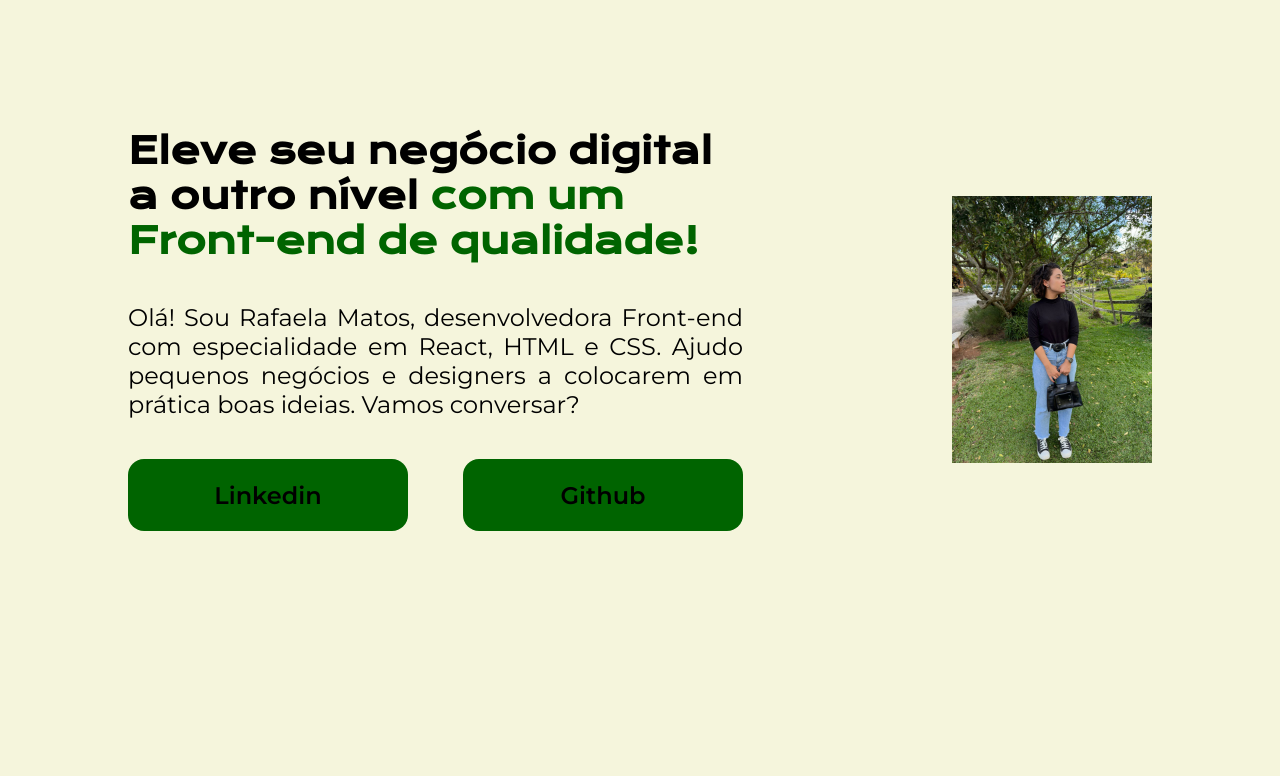
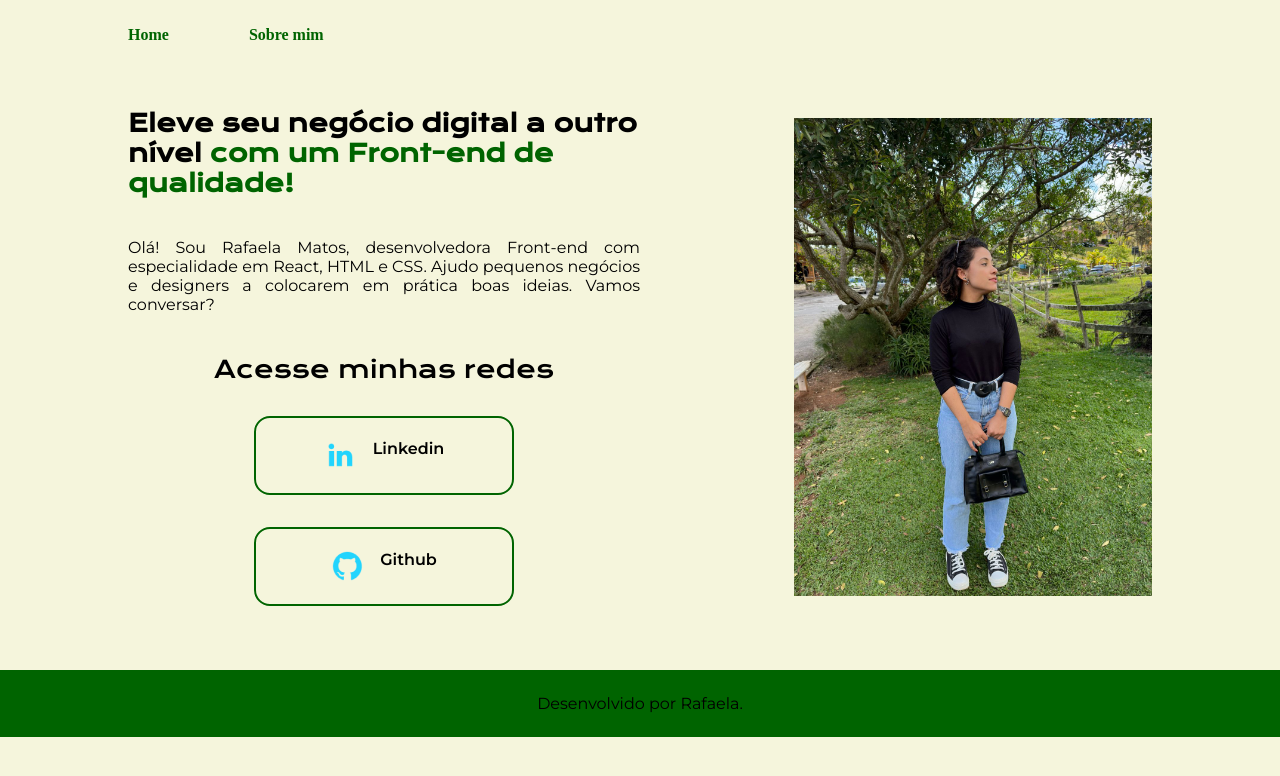
Before and after one commit to Rafamcs/Portifolio, a plain HTML site: page index.html in a window 1280 px wide. Drawn offline with nearby package versions, Linux system fonts and the light colour scheme.

Commit message:
Adicionando novos recursos

```diff
--- a/index.html
+++ b/index.html
@@ -5,21 +5,35 @@
      <meta http-equiv="X-UA-Compatible" content=" IE=edge">
      <meta name="viewport" content="width=device-width, inital-scale= 1.0">
      <title> Portifolio</title>
-     <link rel="stylesheet" href="styles.css">
+     <link rel="stylesheet" href="./styles/styles.css">
 </head>
 <body>
-    <header></header>
+    <header class="cabecalho">
+        <nav class="cabecalho__menu">
+         <a class="cabecalho__menu__link" href="index.html">Home</a>
+         <a class="cabecalho__menu__link"href= "about.html">Sobre mim</a>
+        </nav>
+    </header>
     <main class="apresentacao">
         <section class="apresentacao__conteudo">
             <h1 class="apresentacao__conteudo__titulo"> Eleve seu negócio digital a outro nível<strong class="titulo-destaque"> com um Front-end de qualidade!</strong></h1>
             <p class="apresentacao__conteudo__texto">Olá! Sou Rafaela Matos, desenvolvedora Front-end com especialidade em React, HTML e CSS. Ajudo pequenos negócios e designers a colocarem em prática boas ideias. Vamos conversar?</p>
         <div class="apresentacao__links">
-            <a class="apresentacao__links__link" href="https://www.linkedin.com/in/rafaela-matos-cardoso-severo">Linkedin</a>
-            <a class="apresentacao__links__link" href="https://github.com/Rafamcs ">Github</a>
+            <h2 class="apresentacao__links__subtitulo"> Acesse minhas redes</h2>
+            <a class="apresentacao__links__navegacao" href="https://www.linkedin.com/in/rafaela-matos-cardoso-severo-aa9bb7282/">
+                <img src="./assets/linkedin.png">
+                Linkedin
+            </a>
+            <a class="apresentacao__links__navegacao" href="https://github.com/Rafamcs ">
+                <img src="./assets/github.png">
+                Github
+            </a>
         </div>
         </section>
-            <img class="imagem" src="imagem.png" alt="Foto da Rafela Matos">
+            <img class="imagem" src="./assets/imagem.png" alt="Foto da Rafela Matos">
     </main>
-<footer></footer>
+<footer class="rodape">
+    <p>Desenvolvido por Rafaela.</p>
+</footer>
 </body>
 </html>
--- a/styles.css
+++ /dev/null
@@ -1,65 +0,0 @@
-@import url('https://fonts.googleapis.com/css2?family=Krona+One&family=Montserrat:wght@400;600&display=swap');
-
-*{
-    margin:0;
-    padding:0;
-}
-
-body{
-    height: 100vh;
-    box-sizing: border-box;
-    background-color:beige;
-    color:black;
-}
-
-.titulo-destaque {
-    color:darkgreen
-}
-
-.apresentacao{
-    margin:10%;
-    display:flex;
-    align-items:center;
-    justify-content: space-between;
-}
-
-.imagem {
-    width: 200px;
-    height: auto;
-}
-
-.apresentacao__conteudo{
-    width: 615px;
-    display: flex;
-    flex-direction: column;
-    gap: 40px;
-}
-
-.apresentacao__conteudo__titulo{
-    font-size: 36px;
-    font-family:'Krona One', sans-serif;
-}
-
-.apresentacao__conteudo__texto{
-    font-size: 24px;
-    font-family:'Montserrat', sans-serif;
-    text-align: justify ;
-}
-
-.apresentacao__links{
-    display: flex;
-    justify-content: space-between;
-}
-
-.apresentacao__links__link{
-    background-color: darkgreen;
-    width: 280px;
-    text-align: center;
-    border-radius: 16px;
-    font-size: 24px;
-    font-weight: 600;
-    padding: 21.5px 0;
-    text-decoration: none;
-    color:#000000;
-    font-family: 'Montserrat', sans-serif;
-}
--- /dev/null
+++ b/styles/styles.css
@@ -0,0 +1,137 @@
+@import url('https://fonts.googleapis.com/css2?family=Krona+One&family=Montserrat:wght@400;600&display=swap');
+
+:root{
+    --cor-primaria: beige;
+    --cor-secundaria: darkgreen;
+    --cor-terciaria: black;
+    --cor-hover: bisque;
+
+    --fonte-primaria: 'Krona One', sans-serif;
+    --fonte-secundaria: 'Montserrat', sans-serif;
+}
+
+*{
+    margin:0;
+    padding:0;
+}
+
+body{
+    box-sizing: border-box;
+    background-color:var(--cor-primaria);
+    color:var(--cor-terciaria);
+}
+
+.cabecalho{
+    padding:2% 0% 0% 10%;
+}
+
+.cabecalho__menu{
+    display: flex;
+    gap:80px;
+}
+
+.cabecalho__menu__link{
+    font-family:var(--font-secundaria);
+    font-size:  1.5 rem;
+    font-weight: 600;
+    color: var(--cor-secundaria);
+    text-decoration: none;
+}
+
+.apresentacao{
+    padding:5% 10%;
+    display:flex;
+    align-items:center;
+    justify-content: space-between;
+    gap: 82px;
+}
+
+.imagem {
+    width:  35%;
+    height: auto;
+}
+
+.apresentacao__conteudo{
+    width: 50%;
+    display: flex;
+    flex-direction: column;
+    gap: 40px;
+}
+
+.apresentacao__conteudo__titulo{
+    font-size: 2.25 rem;
+    font-family: var(--fonte-primaria);
+}
+
+.titulo-destaque {
+    color: var(--cor-secundaria)
+}
+.apresentacao__conteudo__texto{
+    font-size: 1.5 rem;
+    font-family:var(--fonte-secundaria);
+    text-align: justify ;
+}
+
+.apresentacao__links{
+    display: flex;
+    flex-direction: column;
+    justify-content: space-between;
+    align-items: center;
+    gap: 32px;
+}
+
+.apresentacao__links__subtitulo{
+    font-family: var(--fonte-primaria);
+    font-weight: 400;
+    font-size: 24px;
+}
+
+.apresentacao__links__navegacao{
+    display: flex;
+    justify-content: center;
+    gap: 16px;
+    border: 2px solid var(--cor-secundaria);
+    width: 50%;
+    text-align: center;
+    border-radius: 16px;
+    font-size: 1.5 rem;
+    font-weight: 600;
+    padding: 21.5px 0;
+    text-decoration: none;
+    color:var(--cor-terciaria);
+    font-family: var(--fonte-secundaria)
+}
+
+.apresentacao__links__link:hover{
+    background-color: var(--cor-hover);
+}
+
+.rodape{
+    padding: 24px;
+    color: var(--cor-terciaria);
+    background-color: var(--cor-secundaria);
+    text-align: center;
+    font-family: var(--fonte-secundaria);
+    font-size: 1.5 rem;
+    font-weight: 400;
+}
+
+
+@media (max-width:1200px) {
+      .cabecalho{
+          padding:6%;
+      }
+
+       .cabecalho__menu{
+        justify-content: center;
+       }
+
+       .apresentacao{
+         flex-direction: column-reverse;
+        padding: 5%;
+        }
+
+        .apresentacao__conteudo{
+          width: auto;
+        }
+}
```
Also changed, not shown: about.html (added, +29 -0 lines), assets/github.png (added), assets/imagem.png (renamed from imagem.png), assets/linkedin.png (added).
